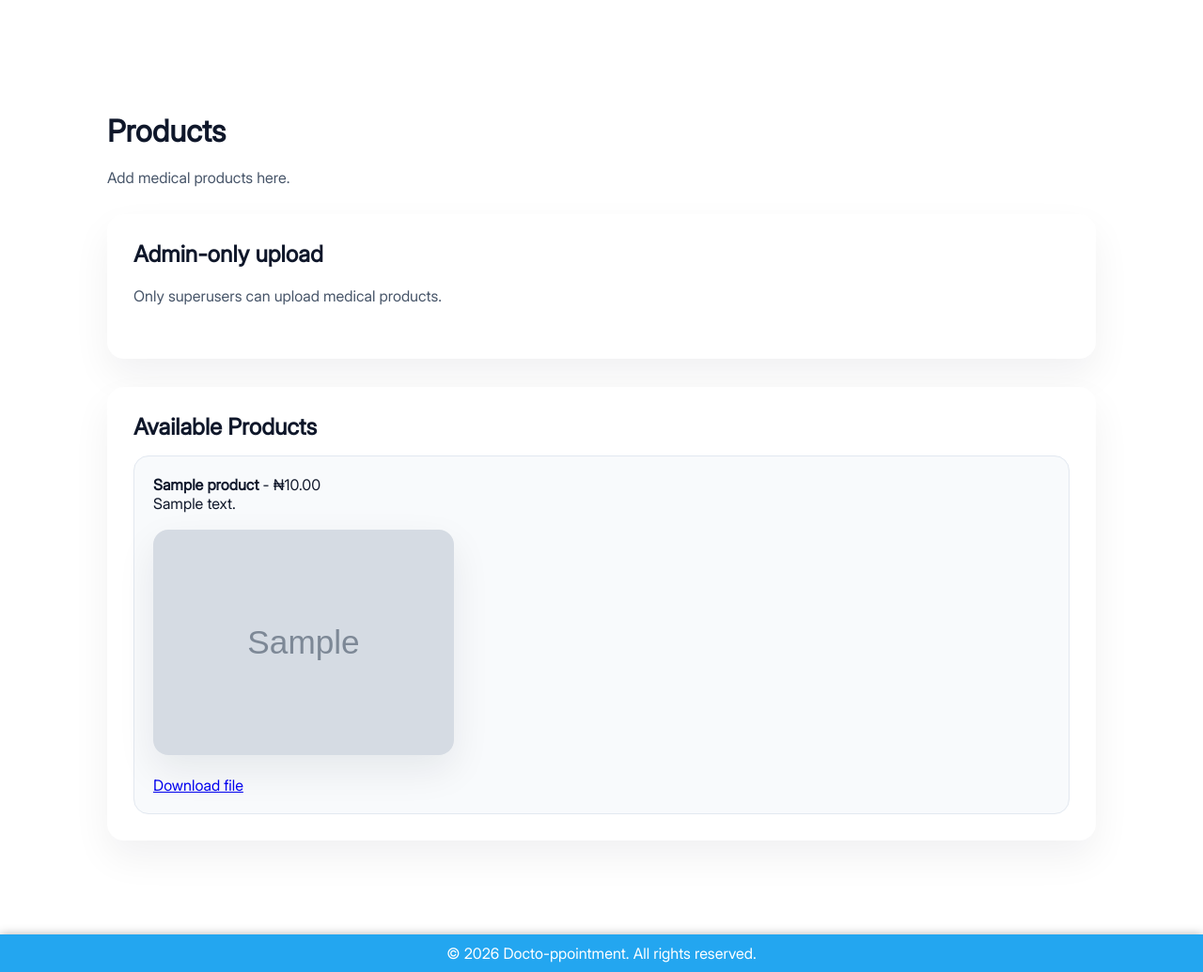
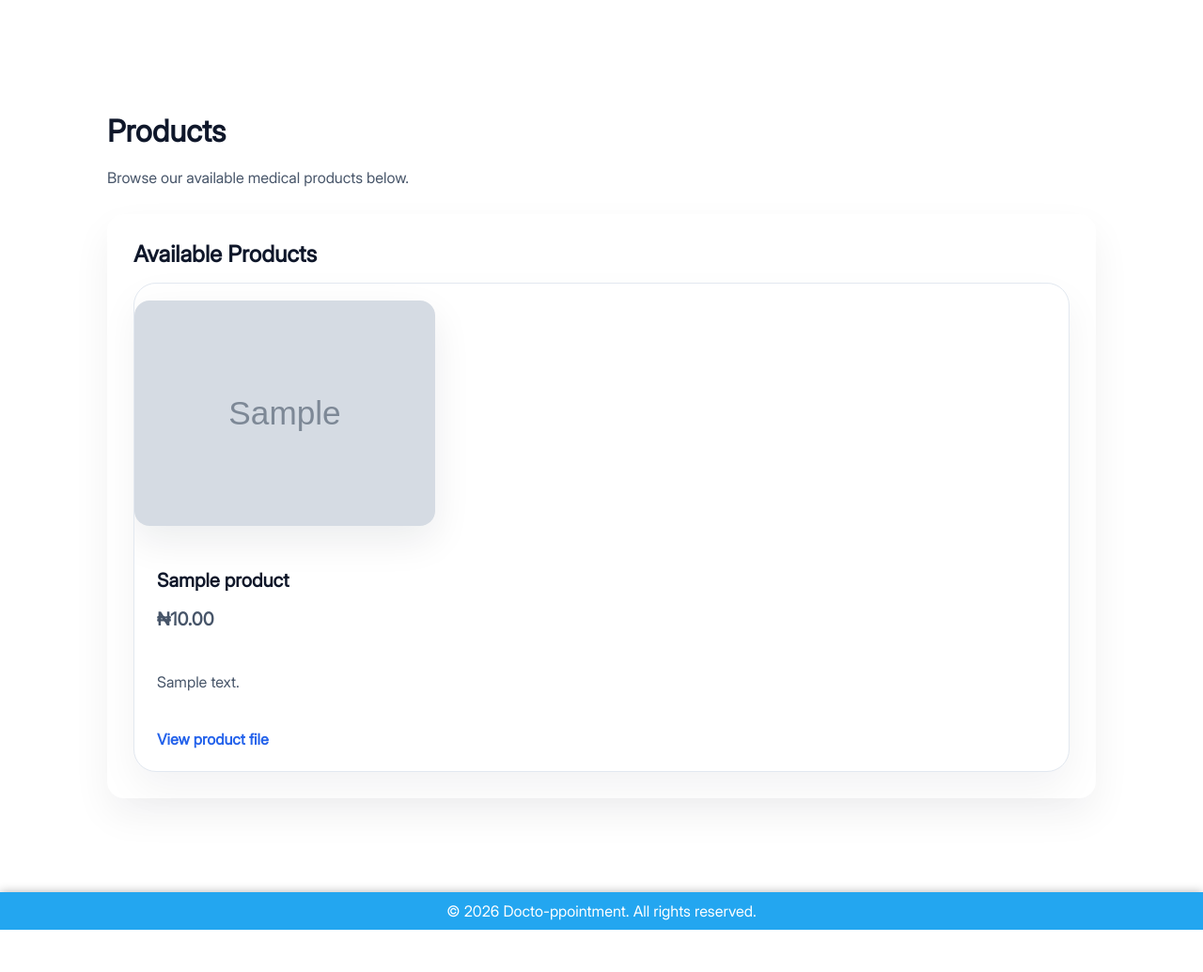
Before and after one commit to dejavu091/docto-ppointment, a Django app: page /products/ in a window 1280 px wide. Shown: the part 139-1174 px from the top of the page at 94% size. After the commit the page ends 1129 px from the top, so only its background shows below. Run offline with Django 5.2, Linux system fonts and the light colour scheme; tables that the repository leaves empty hold one stand-in row (values such as "Sample post"); grey boxes marked "Sample" are stand-in pictures.

Commit message:
product page visible

```diff
--- a/appointment/static/appointment/style.css
+++ b/appointment/static/appointment/style.css
@@ -397,6 +397,64 @@ footer{ margin-top: 100px;
     box-shadow: 0 16px 40px rgba(15, 23, 42, 0.08);
 }
 
+.product-grid {
+    display: grid;
+    grid-template-columns: repeat(auto-fit, minmax(260px, 1fr));
+    gap: 24px;
+}
+
+.product-card {
+    display: flex;
+    flex-direction: column;
+    overflow: hidden;
+    background: #ffffff;
+    border: 1px solid #e2e8f0;
+    border-radius: 24px;
+    box-shadow: 0 18px 40px rgba(15, 23, 42, 0.05);
+}
+
+.product-card-body {
+    display: flex;
+    flex-direction: column;
+    gap: 12px;
+    padding: 24px;
+}
+
+.product-card h3 {
+    margin: 0;
+    font-size: 1.25rem;
+    color: #0f172a;
+}
+
+.product-price {
+    margin: 0;
+    font-size: 1.2rem;
+    font-weight: 700;
+    color: #1d4ed8;
+}
+
+.product-download {
+    display: inline-block;
+    color: #2563eb;
+    text-decoration: none;
+    font-weight: 700;
+}
+
+.product-download:hover {
+    color: #1d4ed8;
+}
+
+.product-card.empty-card {
+    align-items: center;
+    justify-content: center;
+    min-height: 220px;
+    text-align: center;
+}
+
+.product-card.empty-card h3 {
+    margin-bottom: 12px;
+}
+
 .pricing-cards {
     display: grid;
     gap: 24px;
--- a/appointment/templates/appointment/contact.html
+++ b/appointment/templates/appointment/contact.html
@@ -13,9 +13,9 @@
             <button type="submit">Send Message</button>
         </form>
     </section>
+    {% if can_see_inquiries %}
     <section class="contact-list">
         <h2>Contact Inquiries</h2>
-        {% if can_see_inquiries %}
         {% if inquiries %}
             <ul>
                 {% for inquiry in inquiries %}
@@ -29,9 +29,7 @@
         {% else %}
             <p>No contact inquiries yet.</p>
         {% endif %}
-        {% else %}
-            <p>Only superusers can view contact messages.</p>
+    </section>
     {% endif %}
-    </section>
 </main>
 {% endblock %}
--- a/appointment/templates/appointment/products.html
+++ b/appointment/templates/appointment/products.html
@@ -5,43 +5,40 @@
 {% block content %}
 <main class="page-content">
     <h1>Products</h1>
-    <p>Add medical products here.</p>
-    {% if can_upload %}
-    <section class="product-form">
-        <h2>Upload a Product</h2>
-        <form method="post" enctype="multipart/form-data">
-            {% csrf_token %}
-            {{ form.as_p }}
-            <button type="submit">Upload Product</button>
-        </form>
-    </section>
-    {% else %}
-    <section class="product-form">
-        <h2>Admin-only upload</h2>
-        <p>Only superusers can upload medical products.</p>
-    </section>
-    {% endif %}
+    <p>Browse our available medical products below.</p>
     <section class="product-list">
         <h2>Available Products</h2>
         {% if products %}
-            <ul>
+            <div class="product-grid">
                 {% for product in products %}
-                    <li>
-                        <strong>{{ product.name }}</strong> - ₦{{ product.price }}<br>
-                        {{ product.description }}<br>
-                        {% if product.file %}
-                            {% if product.is_image %}
-                                <div class="product-preview">
-                                    <img src="{{ product.file.url }}" alt="{{ product.name }} preview">
-                                </div>
+                    <article class="product-card">
+                        {% if product.file and product.is_image %}
+                            <div class="product-preview">
+                                <img src="{{ product.file.url }}" alt="{{ product.name }} preview">
+                            </div>
+                        {% endif %}
+                        <div class="product-card-body">
+                            <h3>{{ product.name }}</h3>
+                            <p class="product-price">₦{{ product.price }}</p>
+                            <p>{{ product.description }}</p>
+                            {% if product.file and not product.is_image %}
+                                <a class="product-download" href="{{ product.file.url }}" target="_blank">Download product file</a>
+                            {% elif product.file %}
+                                <a class="product-download" href="{{ product.file.url }}" target="_blank">View product file</a>
                             {% endif %}
-                            <a href="{{ product.file.url }}" target="_blank">Download file</a>
-                        {% endif %}
-                    </li>
+                        </div>
+                    </article>
                 {% endfor %}
-            </ul>
+            </div>
         {% else %}
-            <p>No products available yet.</p>
+            <div class="product-grid empty-state">
+                <article class="product-card empty-card">
+                    <div class="product-card-body">
+                        <h3>No products available yet</h3>
+                        <p>We are updating our catalog. Please check back soon for new medical products and resources.</p>
+                    </div>
+                </article>
+            </div>
         {% endif %}
     </section>
 </main>
```
Lines whose indentation alone changed are shown as unchanged.
